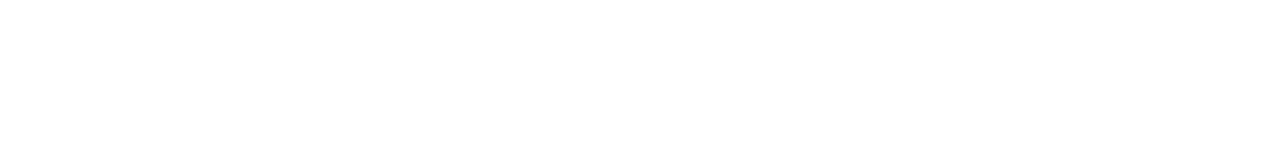
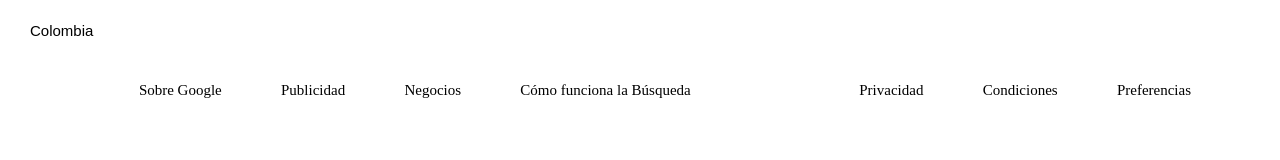
Before and after one commit to raulcardenas1999/CURSOPRACTICOHTMLCSS, a plain HTML site: page cloneGoogle/index.html in a window 1280 px wide. Drawn offline with Linux system fonts and the light colour scheme.

Commit message:
Footer listo

```diff
--- a/cloneGoogle/index.html
+++ b/cloneGoogle/index.html
@@ -15,6 +15,22 @@
   <body>
     <header></header>
     <main></main>
-    <footer></footer>
+    <footer>
+      <div class="espacio1">
+        <p>Colombia</p>
+      </div>
+      <div class="espacio2">
+        <div class="adicional1"></div>
+        <div><a href="#">Sobre Google</a></div>
+        <div><a href="#">Publicidad</a></div>
+        <div><a href="#">Negocios</a></div>
+        <div><a href="#">Cómo funciona la Búsqueda</a></div>
+        <div class="adicional2"></div>
+        <div><a href="#">Privacidad</a></div>
+        <div><a href="#">Condiciones</a></div>
+        <div><a href="#">Preferencias</a></div>
+        <div class="adicional3"></div>
+      </div>
+    </footer>
   </body>
 </html>
--- a/cloneGoogle/style.css
+++ b/cloneGoogle/style.css
@@ -6,3 +6,52 @@
 html {
   font-size: 62.5%;
 }
+footer {
+  background-color: white;
+  width: 100vw;
+}
+.espacio1 {
+  background-color: white;
+  width: 100vw;
+  height: 6rem;
+  display: flex;
+  align-items: center;
+}
+.espacio2 {
+  background-color: white;
+  width: 100vw;
+  display: flex;
+  align-items: center;
+  font-size: 1.5rem;
+  flex-wrap: wrap;
+  justify-content: space-around;
+}
+.espacio2 div {
+  height: 6rem;
+  display: flex;
+  align-items: center;
+}
+div p {
+  font-size: 1.5rem;
+  padding-left: 3rem;
+  font-family: Arial, sans-serif;
+}
+div a {
+  color: black;
+  text-decoration: none;
+}
+div a:hover {
+  text-decoration: underline;
+}
+.adicional2 {
+  width: 5rem;
+  height: 100%;
+}
+.adicional1 {
+  width: 5rem;
+  height: 100%;
+}
+.adicional2 {
+  width: 5rem;
+  height: 100%;
+}
```
